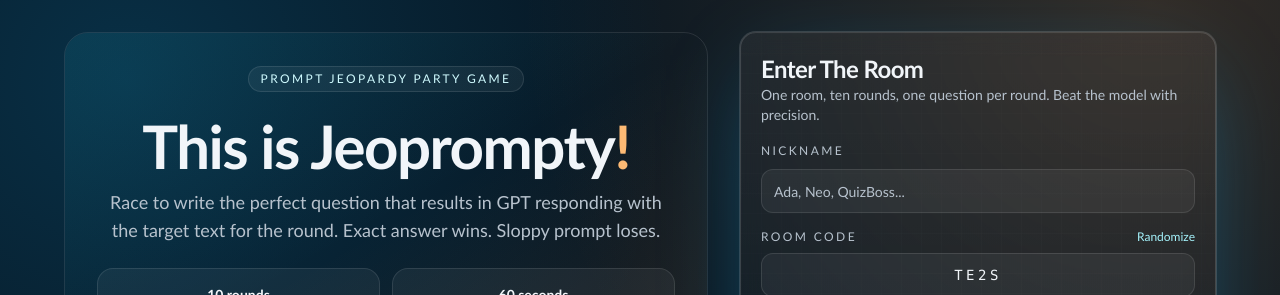
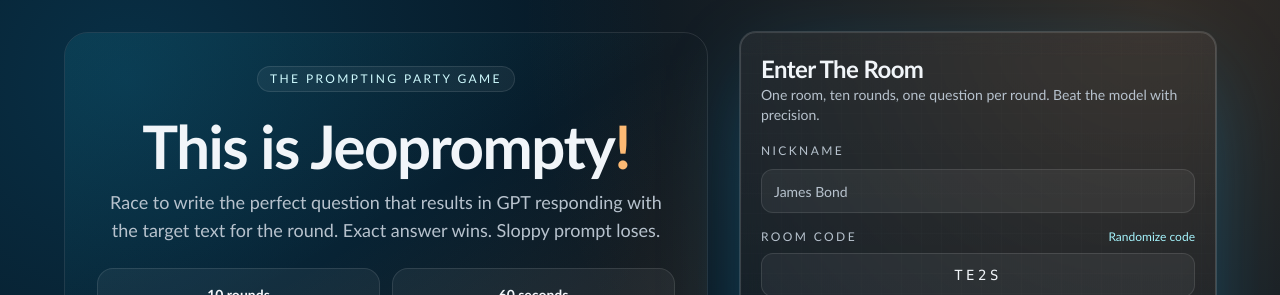
Before and after one commit to patsissons/jeoprompty, a Next.js app: page / in a window 1280 px wide. Shown: the top 295 px of the page. Built offline with nearby package versions, Linux system fonts and the light colour scheme; no server answers.

Commit message:
minor tweaks

```diff
--- a/app/page.tsx
+++ b/app/page.tsx
@@ -14,7 +14,7 @@
           <div className="absolute inset-0 bg-gradient-to-br from-cyan-400/10 via-transparent to-orange-400/10" />
           <div className="relative space-y-6 text-center">
             <div className="inline-flex items-center rounded-full border border-white/10 bg-white/5 px-3 py-1 text-xs tracking-[0.2em] text-cyan-100">
-              PROMPT JEOPARDY PARTY GAME
+              THE PROMPTING PARTY GAME
             </div>
             <div className="space-y-3 text-center">
               <h1 className="text-4xl font-bold tracking-tight sm:text-6xl">
--- a/components/landing-form.tsx
+++ b/components/landing-form.tsx
@@ -60,7 +60,7 @@
             maxLength={24}
             value={nickname}
             onChange={(event) => setNickname(event.target.value)}
-            placeholder="Ada, Neo, QuizBoss..."
+            placeholder="James Bond"
           />
         </div>
         <div className="space-y-2">
@@ -73,14 +73,14 @@
               onClick={generateRoomCode}
               className="text-xs font-medium text-cyan-200 hover:text-cyan-100"
             >
-              Randomize
+              Randomize code
             </button>
           </div>
           <Input
             maxLength={8}
             value={cleanedCode}
             onChange={(event) => setRoomCode(event.target.value)}
-            placeholder="ASDF"
+            placeholder="ABCD"
             className="text-center font-mono tracking-[0.25em]"
           />
         </div>
--- a/components/room-client.tsx
+++ b/components/room-client.tsx
@@ -194,7 +194,7 @@
           </CardHeader>
           <CardContent className="space-y-3">
             <Input
-              placeholder="Nickname"
+              placeholder="James Bond"
               value={nickname}
               onChange={(event) => setNickname(event.target.value)}
               maxLength={24}
@@ -476,7 +476,7 @@
           </label>
           <textarea
             className="min-h-28 w-full rounded-xl border border-white/10 bg-white/5 p-3 text-sm outline-none ring-0 placeholder:text-muted-foreground focus:border-cyan-300/40"
-            placeholder="Example: What famous structure can be seen from space (according to a common myth)?"
+            placeholder="What famous structure can be seen from space (according to a common myth)?"
             value={draftPrompt}
             onChange={(event) => setDraftPrompt(event.target.value.slice(0, 256))}
             onKeyDown={(event) => {
```
